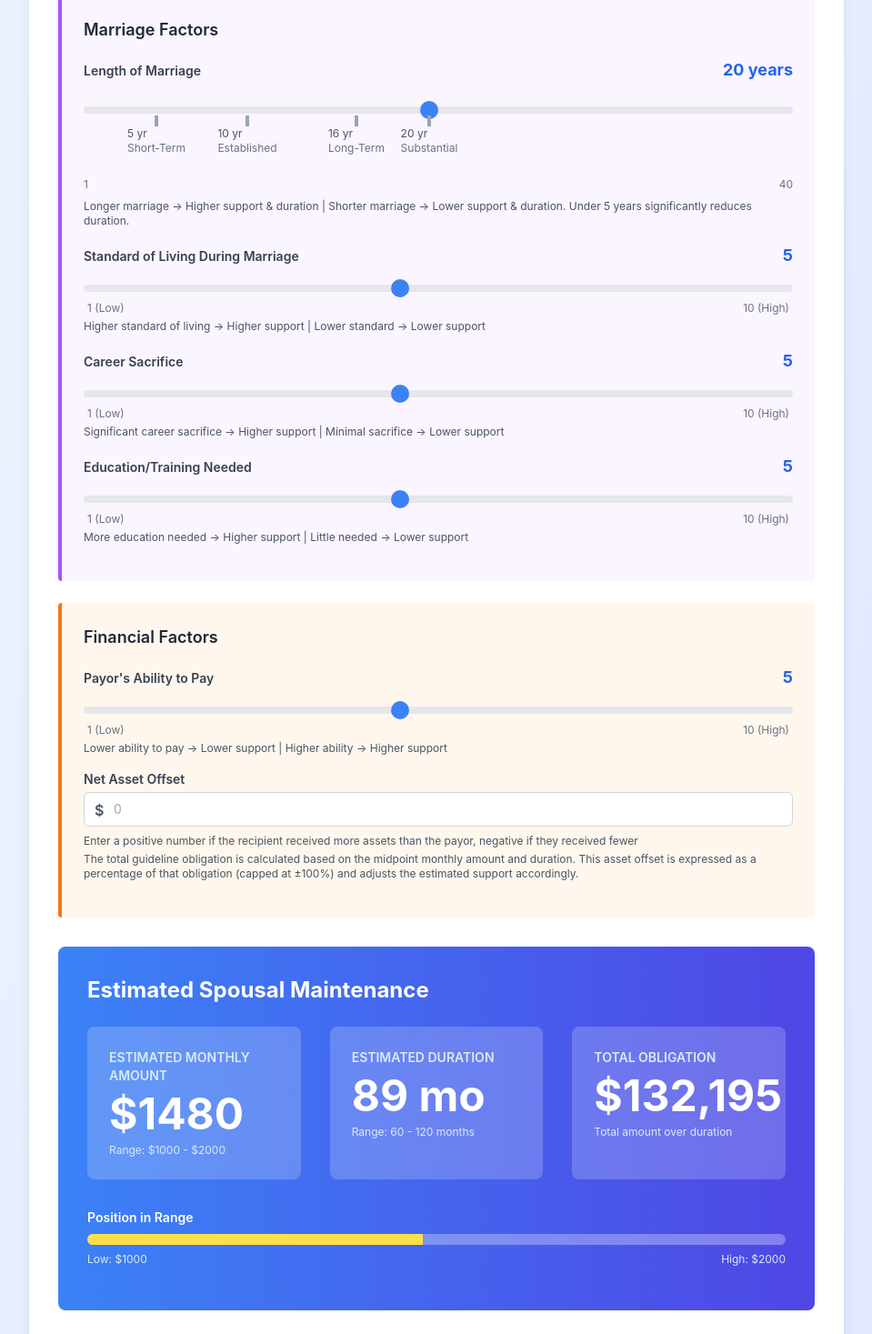
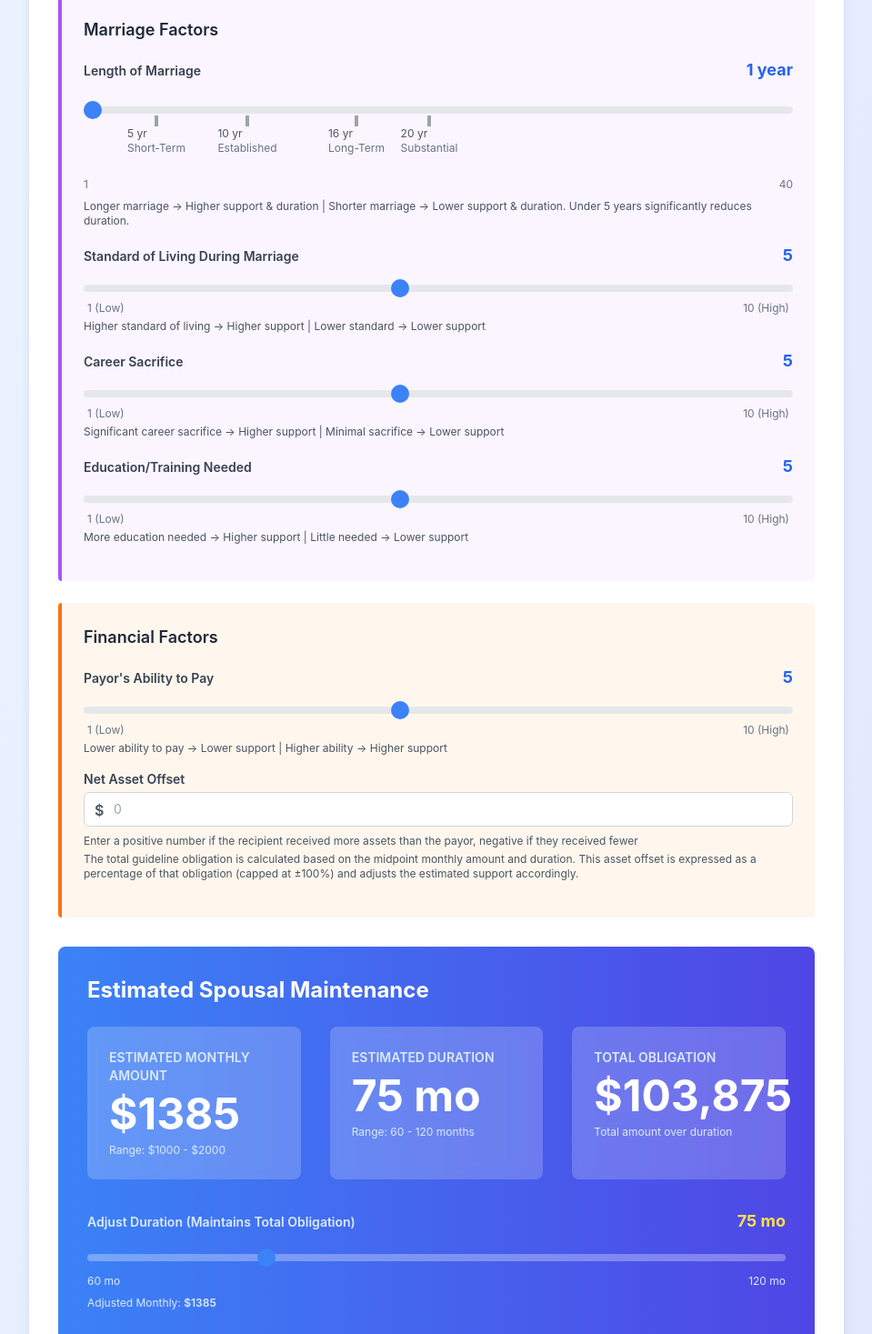
Before and after one commit to delphe/divorce-support-calc, a React (Create React App) app: page / in a window 1280 px wide. Shown: the part 1063-2530 px from the top of the page at 91% size, without its empty margins (160-1119 px from the left). Built offline with nearby package versions, Linux system fonts and the light colour scheme.

Commit message:
correct calculations and slider text

```diff
--- a/src/App.js
+++ b/src/App.js
@@ -19,25 +19,50 @@ function App() {
   const [childcareResponsibilities, setChildcareResponsibilities] = useState(5);
 
   // Marriage factors
-  const [lengthOfMarriage, setLengthOfMarriage] = useState(20); // Marriage length: 1-40 years
+  const [lengthOfMarriage, setLengthOfMarriage] = useState(1); // Marriage length: 1-40 years
   const [careerSacrifice, setCareerSacrifice] = useState(5);
 
   // Financial factors
   const [assetsAwarded, setAssetsAwarded] = useState(0); // Currency value in dollars
   const [payorAbilityToPay, setPayorAbilityToPay] = useState(5);
 
-  // Weights for each factor (slightly higher for earning potential, career sacrifice, and standard of living)
+  // Duration adjustment slider - allows user to shift duration/amount while keeping obligation constant
+  const [adjustedDuration, setAdjustedDuration] = useState(null);
+
+  // Weights for each factor - lengthOfMarriage increased to 0.20 for legal significance
   const weights = {
-    recipientEarning: 0.15,      // Higher weight
-    standardOfLiving: 0.14,      // Higher weight
-    lengthOfMarriage: 0.10,
-    ageOfRecipient: 0.10,
-    healthOfRecipient: 0.09,
-    careerSacrifice: 0.14,       // Higher weight
-    educationNeeded: 0.09,
-    assetsAwarded: 0.10,
-    payorAbilityToPay: 0.09,
-    childcareResponsibilities: 0.10,
+    recipientEarning: 0.12,
+    standardOfLiving: 0.11,
+    lengthOfMarriage: 0.20,      // Significantly increased weight for legal thresholds
+    ageOfRecipient: 0.08,
+    healthOfRecipient: 0.08,
+    careerSacrifice: 0.11,
+    educationNeeded: 0.07,
+    assetsAwarded: 0.08,
+    payorAbilityToPay: 0.07,
+    childcareResponsibilities: 0.08,
+  };
+
+  // Weighted marriage length factor reflecting legal thresholds
+  const getMarriageLengthFactor = (years) => {
+    // Maps marriage length to a factor between -1 and 1
+    // 1-5 years: bottom 20% (-1 to -0.6) - weak support
+    // 5-10 years: 20-45% (-0.6 to -0.1)
+    // 10-16 years: 45-70% (-0.1 to 0.4)
+    // 16-20 years: 70-90% (0.4 to 0.8) - extended duration threshold
+    // 20-40 years: 90-100% (0.8 to 1.0) - substantial support
+
+    if (years <= 5) {
+      return -1 + (years - 1) / 4 * 0.4;
+    } else if (years <= 10) {
+      return -0.6 + (years - 5) / 5 * 0.5;
+    } else if (years <= 16) {
+      return -0.1 + (years - 10) / 6 * 0.5;
+    } else if (years <= 20) {
+      return 0.4 + (years - 16) / 4 * 0.4;
+    } else {
+      return 0.8 + (years - 20) / 20 * 0.2;
+    }
   };
 
   // Calculate the weighted adjustment factor (sliders only, excluding asset offset)
@@ -49,7 +74,7 @@ function App() {
     const factors = {
       recipientEarning: (5.5 - recipientEarning) / 4.5,    // Low earning = higher support
       standardOfLiving: (standardOfLiving - 5.5) / 4.5,    // High std = higher support
-      lengthOfMarriage: (lengthOfMarriage - 20.5) / 19.5,  // Longer marriage = higher support (1-40, midpoint 20.5)
+      lengthOfMarriage: getMarriageLengthFactor(lengthOfMarriage),  // Weighted by legal thresholds
       ageOfRecipient: (ageOfRecipient - 46.5) / 28.5,      // Older = higher support (age 18-75, midpoint 46.5)
       healthOfRecipient: (healthOfRecipient - 5.5) / 4.5,  // Poor health = higher support
       careerSacrifice: (careerSacrifice - 5.5) / 4.5,      // Career sacrifice = higher support
@@ -106,9 +131,9 @@ function App() {
   // Calculate estimated duration
   const estimatedDuration = useMemo(() => {
     // Factors that extend duration: longer marriage, older age, poor health, low payor ability
-    // Marriage length has extra sensitivity for legally significant thresholds
+    // Marriage length uses weighted factor reflecting legal thresholds
     const durationFactors = {
-      marriage: (lengthOfMarriage - 20.5) / 19.5,
+      marriage: getMarriageLengthFactor(lengthOfMarriage),
       age: (ageOfRecipient - 46.5) / 28.5,
       health: (healthOfRecipient - 5.5) / 4.5,
       payorAbility: (5.5 - payorAbilityToPay) / 4.5,
@@ -128,6 +153,14 @@ function App() {
 
   // Calculate percentage within range for the visual bar
   const percentageInRange = ((estimatedMonthly - lowAmount) / (highAmount - lowAmount)) * 100;
+
+  // Calculate adjusted monthly amount based on duration slider (keeps total obligation constant)
+  const adjustedMonthly = useMemo(() => {
+    if (adjustedDuration === null) return estimatedMonthly;
+
+    const totalObligation = estimatedMonthly.toFixed(0) * estimatedDuration.toFixed(0);
+    return totalObligation / adjustedDuration;
+  }, [estimatedMonthly, estimatedDuration, adjustedDuration]);
 
   const SliderComponent = ({ label, value, onChange, description }) => (
     <div className="mb-4">
@@ -166,7 +199,7 @@ function App() {
       <div className="mb-4">
         <div className="flex justify-between items-baseline mb-2">
           <label className="block text-sm font-semibold text-gray-700">{label}</label>
-          <span className="text-lg font-bold text-blue-600">{value} years old</span>
+          <span className="text-lg font-bold text-blue-600">{value} {value === 18 ? 'years or younger' : value === 75 ? 'years or older' : 'years old'}</span>
         </div>
         <div className="relative pt-2">
           <input
@@ -223,7 +256,7 @@ function App() {
       <div className="mb-4">
         <div className="flex justify-between items-baseline mb-2">
           <label className="block text-sm font-semibold text-gray-700">{label}</label>
-          <span className="text-lg font-bold text-blue-600">{value} years</span>
+          <span className="text-lg font-bold text-blue-600">{value} {value === 1 ? 'year' : value === 40 ? 'years or longer' : 'years'}</span>
         </div>
         <div className="relative pt-2">
           <input
@@ -334,7 +367,7 @@ function App() {
             Spousal Maintenance Adjustment Tool
           </h1>
           <p className="text-gray-600">
-            Enter results from the Arizona Spousal Maintenance Calculator and adjust factors to refine your estimate
+            Enter results from the <a className="underline text-blue-500" href="https://www.superiorcourt.maricopa.gov/app/selfsuffcalc/" target="_blank">Arizona Spousal Maintenance Calculator</a> and adjust factors to refine your estimate
           </p>
         </div>
 
@@ -494,14 +527,40 @@ function App() {
 
             <div className="bg-white bg-opacity-20 backdrop-blur p-6 rounded-lg">
               <p className="text-blue-100 text-sm font-semibold mb-2">TOTAL OBLIGATION</p>
-              <p className="text-5xl font-bold mb-2">${Math.round(estimatedMonthly * estimatedDuration).toLocaleString('en-US')}</p>
+              <p className="text-5xl font-bold mb-2">${Math.round(estimatedMonthly.toFixed(0) * estimatedDuration.toFixed(0)).toLocaleString('en-US')}</p>
               <p className="text-blue-100 text-xs">
                 Total amount over duration
               </p>
             </div>
           </div>
 
-          {/* Visual Range Indicator */}
+          {/* Duration Adjustment Slider */}
+          <div className="mb-6">
+            <div className="flex justify-between items-baseline mb-3">
+              <label className="block text-sm font-semibold text-blue-100">Adjust Duration (Maintains Total Obligation)</label>
+              <span className="text-lg font-bold text-yellow-300">{(adjustedDuration !== null ? adjustedDuration : estimatedDuration).toFixed(0)} mo</span>
+            </div>
+            <div className="relative">
+              <input
+                type="range"
+                min={lowDuration}
+                max={highDuration}
+                value={adjustedDuration !== null ? adjustedDuration : estimatedDuration}
+                onChange={(e) => setAdjustedDuration(Number(e.target.value))}
+                className="w-full h-2 bg-white bg-opacity-30 rounded-lg appearance-none cursor-pointer accent-yellow-300"
+              />
+              <div className="flex justify-between text-xs text-blue-100 mt-2">
+                <span>{lowDuration} mo</span>
+                <span>{highDuration} mo</span>
+              </div>
+            </div>
+            <p className="text-xs text-blue-100 mt-2">
+              Adjusted Monthly: <span className="font-semibold">${adjustedMonthly.toFixed(0)}</span>
+              {adjustedDuration !== null && adjustedMonthly !== estimatedMonthly &&
+                <span className="ml-2">(Estimated: ${estimatedMonthly.toFixed(0)})</span>
+              }
+            </p>
+          </div>
           <div className="mb-4">
             <p className="text-sm font-semibold mb-2">Position in Range</p>
             <div className="w-full bg-white bg-opacity-30 rounded-full h-3 overflow-hidden">
```
